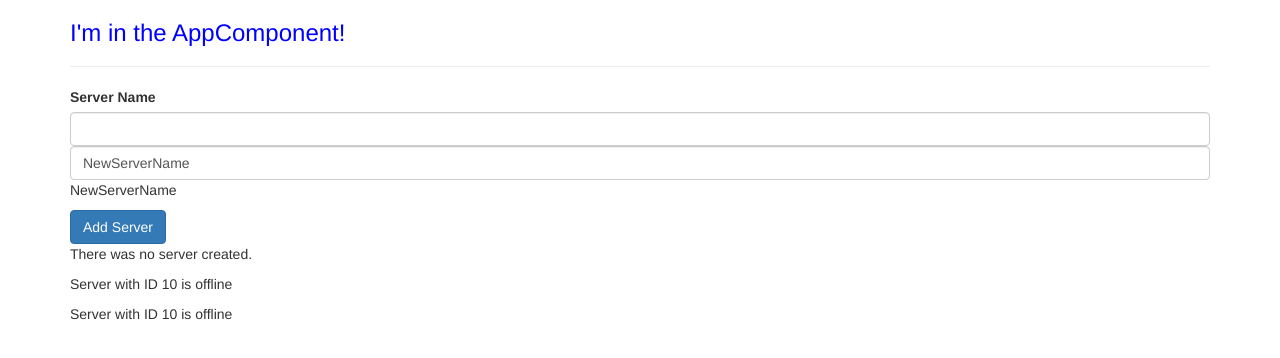
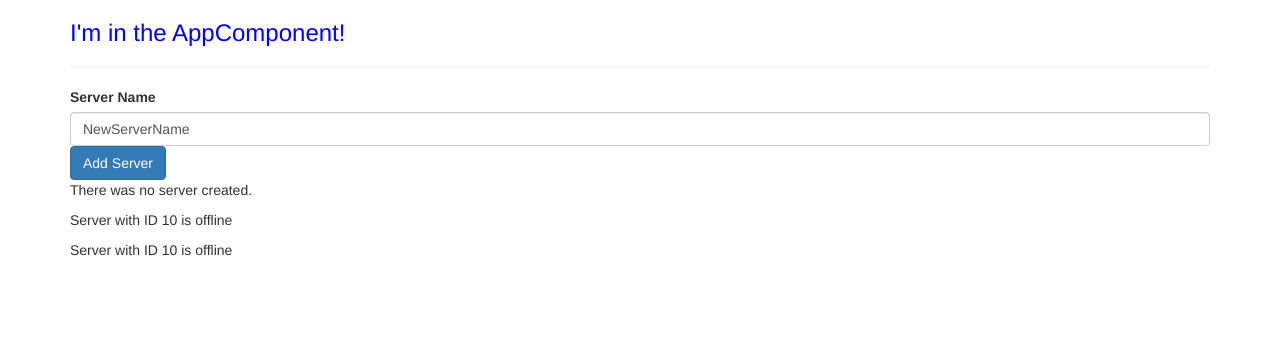
Before and after one commit to long020396/MyFirstApp, an Angular app in the folder My-First-App/: page / in a window 1280 px wide. Shown: the top 358 px of the page. Built offline with nearby package versions, Linux system fonts and the light colour scheme.

Commit message:
Combine all of forms binding

```diff
--- a/My-First-App/src/app/servers/servers.component.html
+++ b/My-First-App/src/app/servers/servers.component.html
@@ -1,7 +1,7 @@
 <label for="">Server Name</label>
-<input type="text" class="form-control" (input)="onUpdateServerName($event)" />
+<!-- <input type="text" class="form-control" (input)="onUpdateServerName($event)" /> -->
 <input type="text" class="form-control" [(ngModel)]="serverName" />
-<p>{{ serverName }}</p>
+<!-- <p>{{ serverName }}</p> -->
 <button class="btn btn-primary" [disabled] = "!allowNewServer" (click)="onCreateServer()">
     Add Server
 </button>
--- a/My-First-App/src/app/servers/servers.component.ts
+++ b/My-First-App/src/app/servers/servers.component.ts
@@ -22,7 +22,7 @@
   }
 
   onCreateServer() {
-    this.serverCreationStatus = 'A server was created!';
+    this.serverCreationStatus = 'A server was created! Server name is ' + this.serverName;
   }
 
   onUpdateServerName(event: Event) {
```
